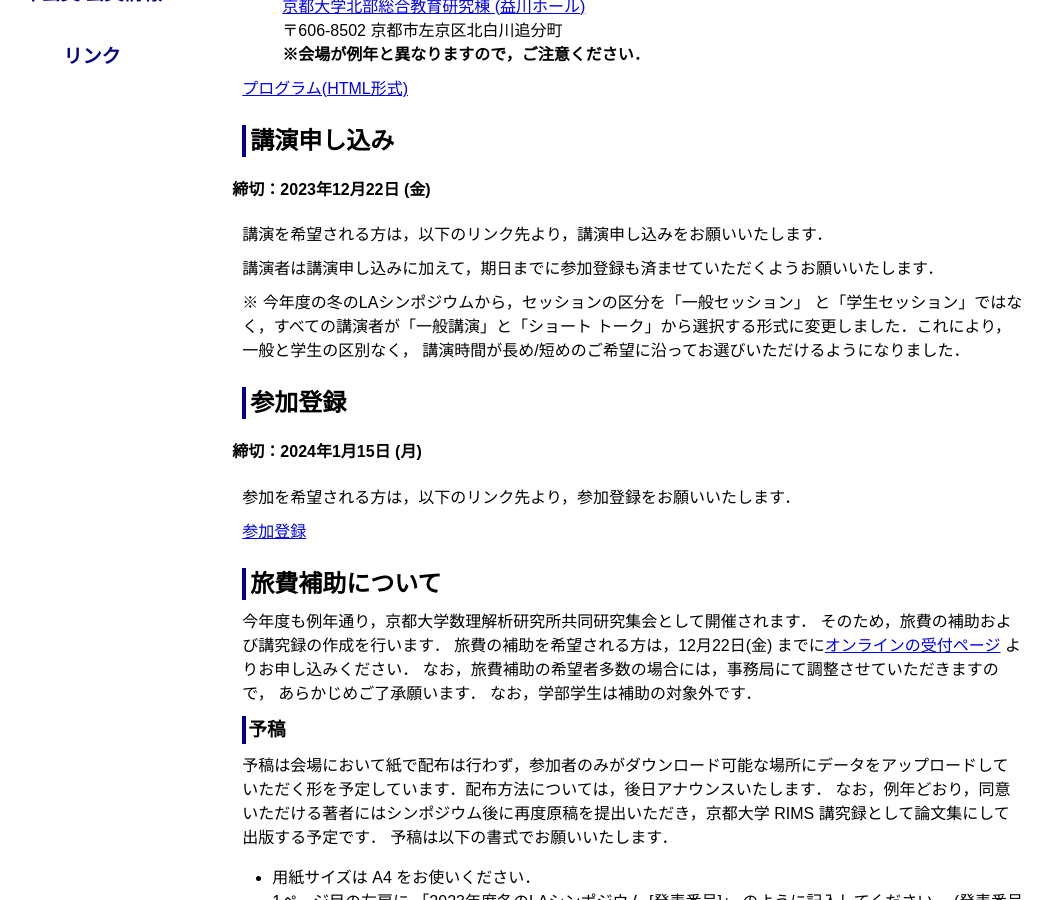
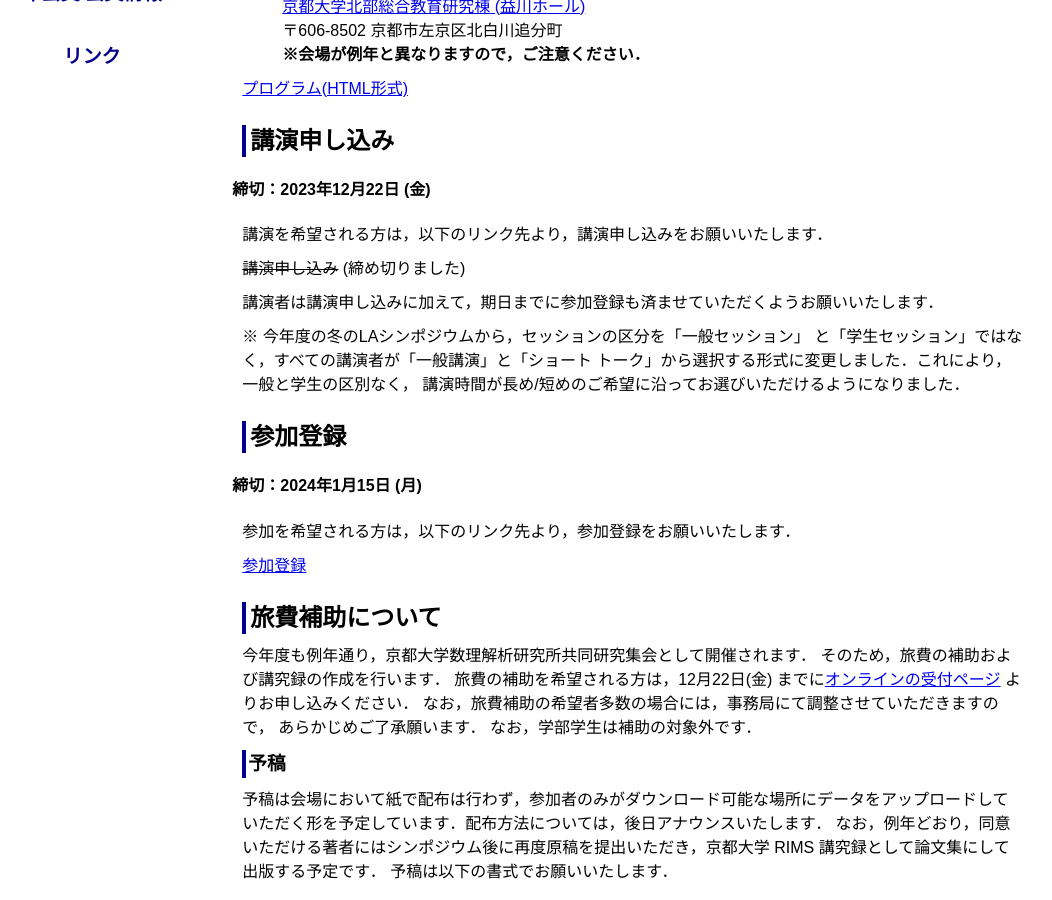
Before and after one commit to ytamura12/la-symposium_test.github.io, a Jekyll site: the page built from 2023/winter.md, in a window 1280 px wide and 900 px high, scrolled down 300 px. Shown: the whole window, without its empty margins (116-1168 px from the left). Built offline with Jekyll 4.4.1, drawn with Linux system fonts in a browser that asks for light colours.

Commit message:
Update winter.md

```diff
--- a/2023/winter.md
+++ b/2023/winter.md
@@ -23,6 +23,7 @@ title: LA Symposium 2023, 冬のLA
 
 講演を希望される方は，以下のリンク先より，講演申し込みをお願いいたします．
 
+<del>講演申し込み</del> (締め切りました)
 <!-- [講演申し込み](https://art.ist.hokudai.ac.jp/LA/kouen/){:target="_blank"} -->
 
 講演者は講演申し込みに加えて，期日までに参加登録も済ませていただくようお願いいたします．
```
